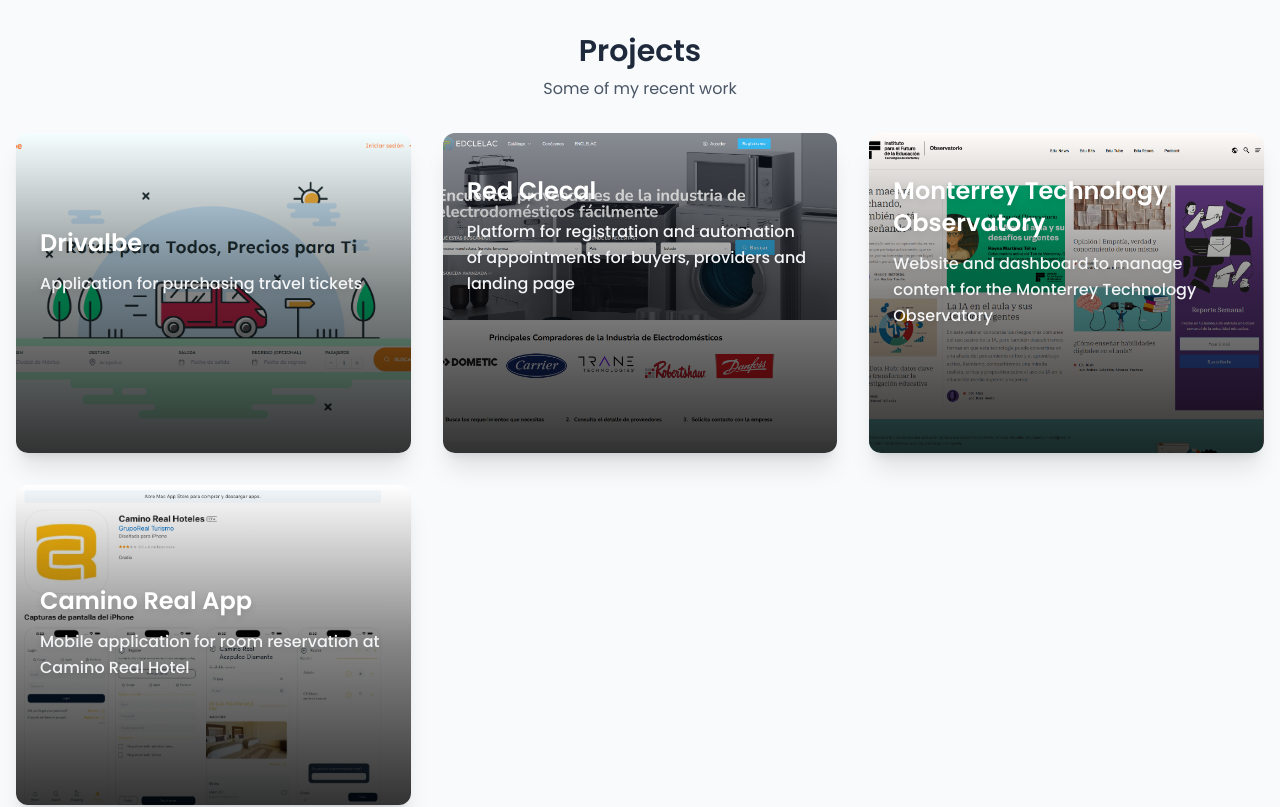
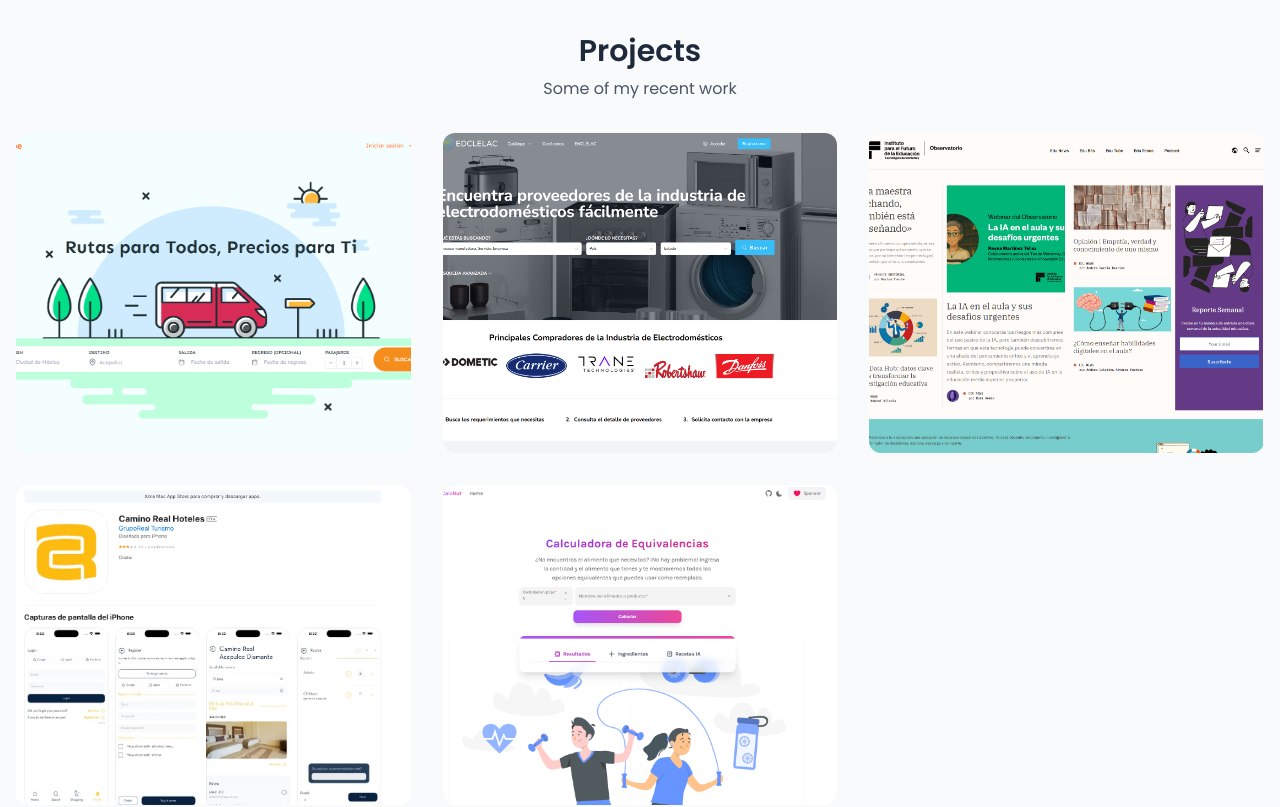
Before and after one commit to LeoTrujillo/portafolio, a Next.js app: page / in a window 1280 px wide. Shown: the part 820-1627 px from the top of the page. Built offline with nearby package versions, Linux system fonts and the light colour scheme.

Commit message:
Adding new styles

```diff
--- a/src/app/globals.css
+++ b/src/app/globals.css
@@ -36,3 +36,20 @@
   -webkit-font-smoothing: antialiased;
   -moz-osx-font-smoothing: grayscale;
 }
+
+/* Estilos para el efecto de volteo 3D */
+.perspective-1000 {
+  perspective: 1000px;
+}
+
+.transform-style-3d {
+  transform-style: preserve-3d;
+}
+
+.backface-hidden {
+  backface-visibility: hidden;
+}
+
+.rotate-y-180 {
+  transform: rotateY(180deg);
+}
--- a/src/components/ProjectCard.tsx
+++ b/src/components/ProjectCard.tsx
@@ -14,6 +14,7 @@
 
 const ProjectCard = ({ project }: { project: Project }) => {
   const [imageErrors, setImageErrors] = useState<Record<string, boolean>>({});
+  const [isFlipped, setIsFlipped] = useState(false);
   const { t } = useI18n();
 
   const handleImageError = (projectTitle: string) => {
@@ -22,30 +23,35 @@
       [projectTitle]: true
     }));
   };
+
   return (
-    <Link
-      href={project.projectUrl}
-      target="_blank"
-      className="block relative group overflow-hidden rounded-xl shadow-xl h-72 md:h-80 transition-transform duration-300 hover:scale-[1.02] no-underline hover:no-underline focus:no-underline"
+    <div
+      className="relative h-72 md:h-80 perspective-1000"
+      onMouseEnter={() => setIsFlipped(true)}
+      onMouseLeave={() => setIsFlipped(false)}
     >
-      <div className="absolute inset-0">
+      <div className={`w-full h-full transition-transform duration-700 transform-style-3d ${isFlipped ? 'rotate-y-180' : ''}`}>
+        {/* Cara frontal */}
+        <div className="absolute w-full h-full backface-hidden">
           <Image
             src={imageErrors[project.title] ? '/images/projects/fallback.png' : project.image}
             alt={project.title}
             fill
-          className="object-cover object-center group-hover:scale-105 transition-transform duration-500"
+            className="object-cover object-center rounded-xl"
             sizes="(max-width: 768px) 100vw, (max-width: 1200px) 50vw, 33vw"
             priority={false}
             onError={() => handleImageError(project.title)}
           />
         </div>
-      <div className="absolute inset-0 bg-gradient-to-t from-black via-black/60 to-transparent opacity-80 group-hover:opacity-90 transition-all duration-500" />
-      <div className="absolute inset-0 p-6 flex flex-col justify-end">
-        <h3 className="text-2xl font-bold text-white mb-3 drop-shadow-md transform transition-all duration-300 group-hover:-translate-y-1">{project.title}</h3>
-        <p className="text-gray-100 mb-4 text-sm md:text-base font-medium leading-relaxed drop-shadow-md transform transition-all duration-300 group-hover:-translate-y-1">
+
+        {/* Cara trasera */}
+        <div className="absolute w-full h-full backface-hidden rotate-y-180 bg-gradient-to-br from-[#00d3f3] to-[#0f172a] rounded-xl p-6 flex flex-col justify-between shadow-2xl">
+          <div>
+            <h3 className="text-2xl font-bold text-white mb-3">{project.title}</h3>
+            <p className="text-gray-100 mb-4 text-sm md:text-base font-medium leading-relaxed">
               {project.description}
             </p>
-        <div className="flex flex-wrap gap-2 mb-4 md:transform md:opacity-0 md:-translate-y-4 md:group-hover:opacity-100 md:group-hover:translate-y-0 transition-all duration-500 delay-100">
+            <div className="flex flex-wrap gap-2 mb-4">
               {project.technologies.map((tech) => (
                 <span
                   key={tech}
@@ -55,8 +61,12 @@
                 </span>
               ))}
             </div>
-        <div className="w-full hidden md:block">
-          <div className="w-full bg-blue-600 text-white px-6 py-2.5 rounded-lg hover:bg-blue-700 transition-all duration-300 font-medium inline-flex items-center justify-center gap-2 transform opacity-0 -translate-y-4 group-hover:opacity-100 group-hover:translate-y-0 delay-200">
+          </div>
+          <Link
+            href={project.projectUrl}
+            target="_blank"
+            className="w-full bg-blue-600 text-white px-6 py-2.5 rounded-lg hover:bg-blue-700 transition-all duration-300 font-medium inline-flex items-center justify-center gap-2"
+          >
             {t('projects.viewProject')}
             <svg
               className="w-4 h-4 transform transition-transform duration-300 group-hover:translate-x-1"
@@ -71,10 +81,10 @@
                 d="M14 5l7 7m0 0l-7 7m7-7H3"
               />
             </svg>
+          </Link>
         </div>
       </div>
     </div>
-    </Link>
   );
 }
 
--- a/src/i18n/locales/en.ts
+++ b/src/i18n/locales/en.ts
@@ -52,6 +52,13 @@
         technologies: ["React Native", "TypeScript", "Redux"],
         image: "/images/projects/camino.png",
         projectUrl: "https://apps.apple.com/mx/app/camino-real-hoteles/id1658196886",
+      },
+      {
+        title: "Nutri Cal",
+        description: "Application for calculating and replace any food or ingredient",
+        technologies: ["React", "Remix", "TypeScript", "Jest", "Cypress", "TailwindCSS"],
+        image: "/images/projects/nutri.png",
+        projectUrl: "https://nutrition-calculator-eight.vercel.app/",
       }
     ]
   },
--- a/src/i18n/locales/es.ts
+++ b/src/i18n/locales/es.ts
@@ -51,6 +51,13 @@
         technologies: ["React Native", "TypeScript", "Redux"],
         image: "/images/projects/camino.png",
         projectUrl: "https://apps.apple.com/mx/app/camino-real-hoteles/id1658196886",
+      },
+      {
+        title: "Nutri Cal",
+        description: "Aplicación para calcular y reemplazar cualquier alimento o ingrediente",
+        technologies: ["React", "Remix", "TypeScript", "Jest", "Cypress", "TailwindCSS"],
+        image: "/images/projects/nutri.png",
+        projectUrl: "https://nutrition-calculator-eight.vercel.app/",
       }
     ],
   },
```
Also changed, not shown: public/images/projects/nutri.png (added). Lines whose indentation alone changed are shown as unchanged.
